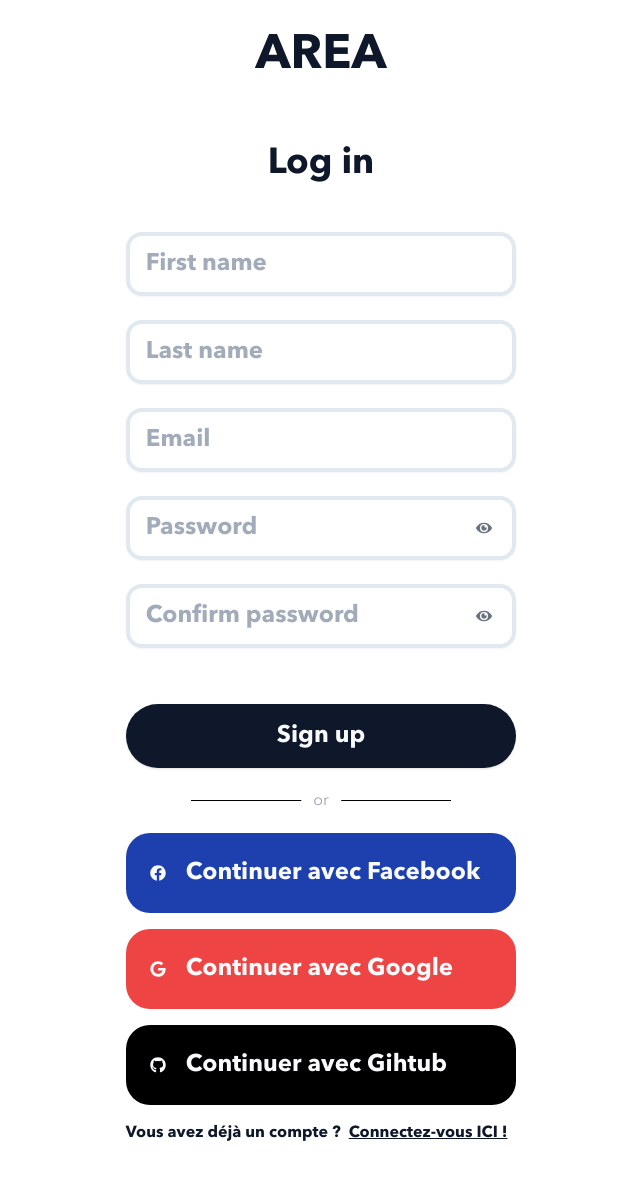
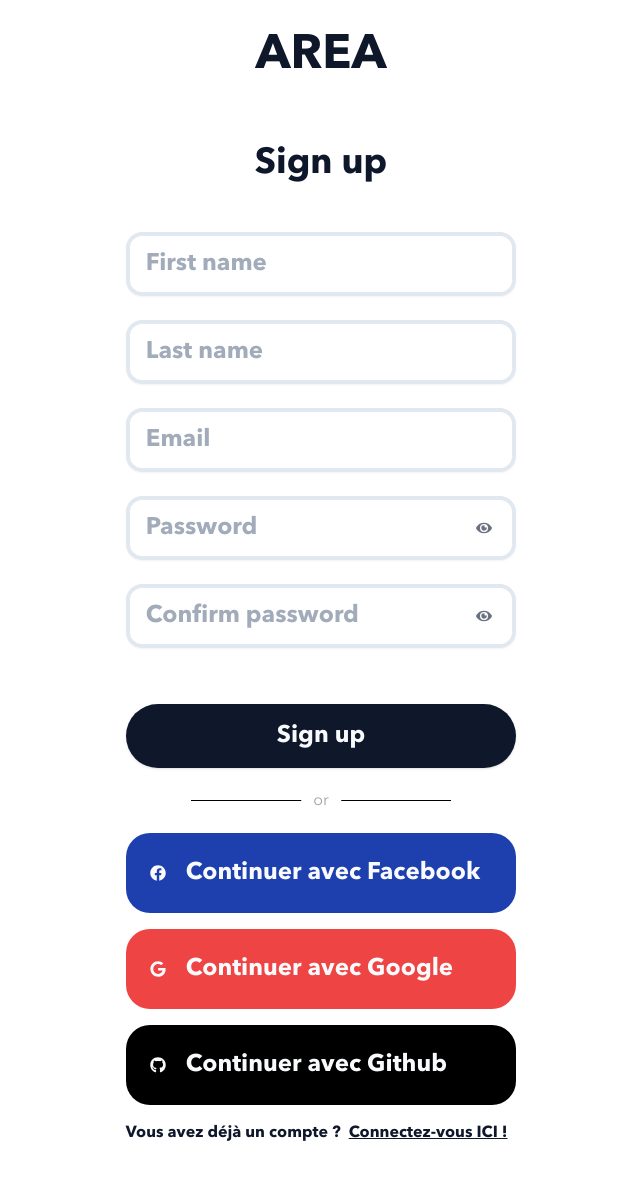
Before and after one commit to Robouch0/AREA, a Next.js app in the folder web/: page /register in a window 1280 px wide. Shown: the whole page, without its empty margins (319-959 px from the left). Built offline with nearby package versions, Linux system fonts and the light colour scheme.

Commit message:
fix: githubOauth problems due to the merge with dev

```diff
--- a/web/api/authentification.ts
+++ b/web/api/authentification.ts
@@ -1,6 +1,7 @@
 "use server";
 import { cookies } from 'next/headers';
 import axiosInstance from "@/lib/axios"
+import axios from "axios";
 
 export async function login(emailValue: string, passwordValue: string) : Promise<boolean> {
     try {
--- /dev/null
+++ b/web/app/api/setToken/route.ts
@@ -0,0 +1,13 @@
+"use server";
+import { NextResponse } from 'next/server';
+import {cookies} from "next/headers";
+
+
+export async function POST(request) {
+    const { token } = await request.json();
+    const response = NextResponse.json({ message: 'Token set successfully' });
+    const cookiesObj = await cookies();
+    cookiesObj.set("token", token);
+
+    return response;
+}
--- a/web/components/ui/githubOauth.tsx
+++ b/web/components/ui/githubOauth.tsx
@@ -1,50 +1,52 @@
-import {FaGithub} from "react-icons/fa";
-import {Button} from "@/components/ui/button";
+import { FaGithub } from "react-icons/fa";
+import { Button } from "@/components/ui/button";
 import axios from "axios";
+import { useEffect } from 'react';
+import { useRouter} from "next/navigation";
+import axiosInstance from "@/lib/axios";
 async function redirectToGitHub() {
     try {
-        const response = await axios.get(`http://localhost:3000/oauth/github`);
-        console.log(response.data);
+        const response = await axiosInstance.get(`oauth/github`);
         window.location.href = response.data;
+    } catch (error) {
+        console.error(error);
+    }
+}
+
+async function askForToken(paramValue) {
+    try {
+        const response = await axiosInstance.post(`oauth/`, {
+            service: "github",
+            code: paramValue
+        });
+
+        await axios.post('/api/setToken', { token: response.data });
         return true;
     } catch (error) {
-        throw error;
-    }
-
-}
-
-async function askForToken(paramValue:string) {
-    try {
-        const response = await axios.post(`http://localhost:3000/oauth/`, {
-            service : "github",
-            code : paramValue
-        });
-        console.log(response.data);
-        return true;
-    } catch (error) {
-        console.log(error);
+        console.error(error);
     }
 }
 
 export function GithubOauth() {
-    if (typeof window !== 'undefined') {
-        const url = window.location.href;
-        const params = new URLSearchParams(new URL(url).search);
-        const paramValue = params.get('code');
-        if (paramValue != null) {
-            askForToken(paramValue);
+    const router = useRouter();
+    useEffect(() => {
+        const url = new URL(window.location.href);
+        const paramValue = url.searchParams.get('code');
+
+        if (paramValue) {
+            askForToken(paramValue)
+            .then(() => router.push("/services"))
+            .catch((error) => console.log(error));
         }
-    }
+    }, [router]);
+
     return (
-        <>
-            <Button
-                className="flex items-center justify-start px-6 bg-black hover:bg-black hover:opacity-80 rounded-3xl shadow-none h-20 w-full"
-                onClick={redirectToGitHub}
-            >
-
-                <FaGithub className="w-12 h-12"/>
-                <p className=" mx-3 text-2xl font-semibold"> Continuer avec Github </p>
-            </Button>
-        </>
+        <Button
+            className="focus-visible:border-slate-500 focus-visible:border-8 flex items-center justify-start px-6 bg-black hover:bg-black hover:opacity-90 rounded-3xl shadow-none h-20 w-full"
+            onClick={redirectToGitHub}
+        >
+            <FaGithub className="w-12 h-12"/>
+            <p className="mx-3 text-2xl font-semibold">Continuer avec Github</p>
+        </Button>
     );
 }
--- a/web/components/ui/loginForm.tsx
+++ b/web/components/ui/loginForm.tsx
@@ -9,6 +9,7 @@ import {FaEye, FaEyeSlash, FaFacebook, FaGithub, FaGoogle} from "react-icons/fa"
 import {useEffect, useState} from "react";
 import {login} from "@/api/authentification";
 import {useRouter} from "next/navigation";
+import {GithubOauth} from "@/components/ui/githubOauth";
 
 function LoginForm() {
     const [showPassword, setShowPassword] = useState(false);
@@ -141,14 +142,9 @@ function LoginForm() {
                                         <p className=" mx-3 text-2xl font-semibold"> Continuer avec Google </p>
                                     </Button>
 
-                                    <Button
-                                        className="focus-visible:border-slate-500 focus-visible:border-8 flex items-center justify-start px-6 bg-black hover:bg-black hover:opacity-90 rounded-3xl shadow-none h-20 w-full"
-                                        type="button"
-                                        arial-label="Google"
-                                    >
-                                        <FaGithub className="w-12 h-12"/>
-                                        <p className=" mx-3 text-2xl font-semibold"> Continuer avec Gihtub </p>
-                                    </Button>
+                                    <GithubOauth
+                                        arial-label="Github"
+                                    />
                                     <div className="flex flex-row font-bold">
                                         <p>
                                             Vous n&#39;avez pas encore de compte ?
--- a/web/components/ui/registerForm.tsx
+++ b/web/components/ui/registerForm.tsx
@@ -8,6 +8,7 @@ import {FaEye, FaEyeSlash, FaFacebook, FaGithub, FaGoogle} from "react-icons/fa"
 import {useEffect, useState} from "react";
 import {useRouter} from "next/navigation";
 import {signUp} from "@/api/authentification";
+import {GithubOauth} from "@/components/ui/githubOauth";
 
 function RegisterForm() {
     const router = useRouter();
@@ -50,7 +51,7 @@ function RegisterForm() {
             <div className="flex items-center justify-center min-h-screen bg-white">
                 <div className="flex flex-col items-center w-full max-w-md">
                     <h1 className="font-mono text-5xl font-extrabold mb-16 mt-8"> AREA </h1>
-                    <h2 className="font-mono text-4xl font-black mb-12"> Log in </h2>
+                    <h2 className="font-mono text-4xl font-black mb-12"> Sign up </h2>
                     <form onSubmit={handleSubmit(onSubmit)}>
                         <div className="grid col-auto">
                             <div className="w-full mb-6">
@@ -164,14 +165,8 @@ function RegisterForm() {
                                     <p className=" mx-3 text-2xl font-semibold"> Continuer avec Google </p>
                                 </Button>
 
-                                <Button
-                                    className="focus-visible:border-slate-500 focus-visible:border-8 flex items-center justify-start px-6 bg-black hover:bg-black hover:opacity-90 rounded-3xl shadow-none h-20 w-full"
-                                    type="button"
-                                    arial-label="Google"
-                                >
-                                    <FaGithub className="w-12 h-12"/>
-                                    <p className=" mx-3 text-2xl font-semibold"> Continuer avec Gihtub </p>
-                                </Button>
+                                <GithubOauth arial-label="Github"
+                                ></GithubOauth>
                                 <div className="flex flex-row font-bold">
                                     <p className="mb-8">
                                         Vous avez déjà un compte ?
```
